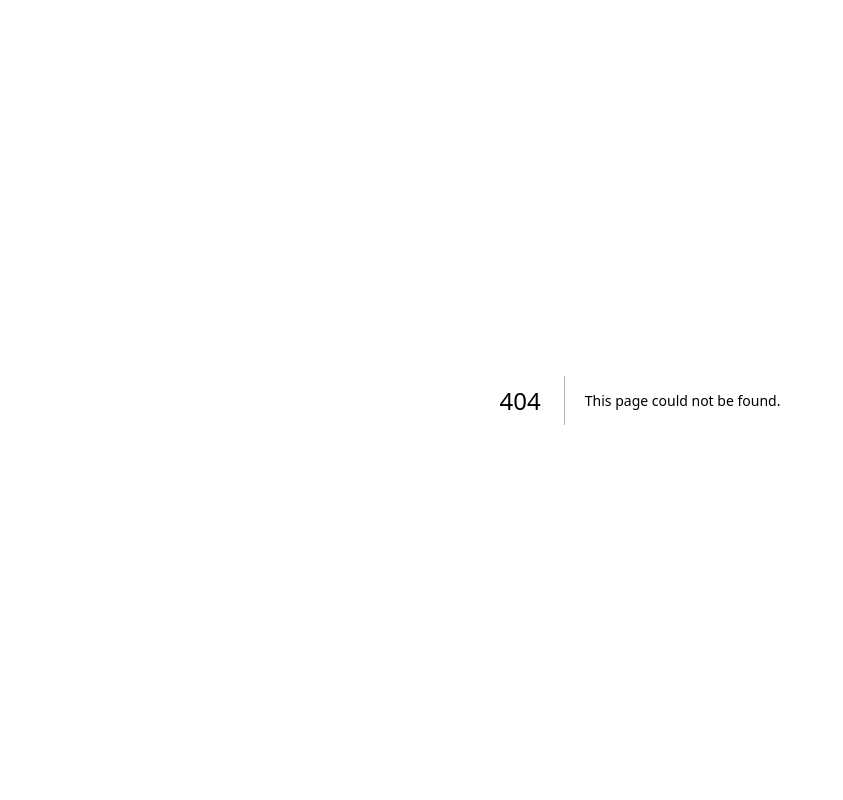
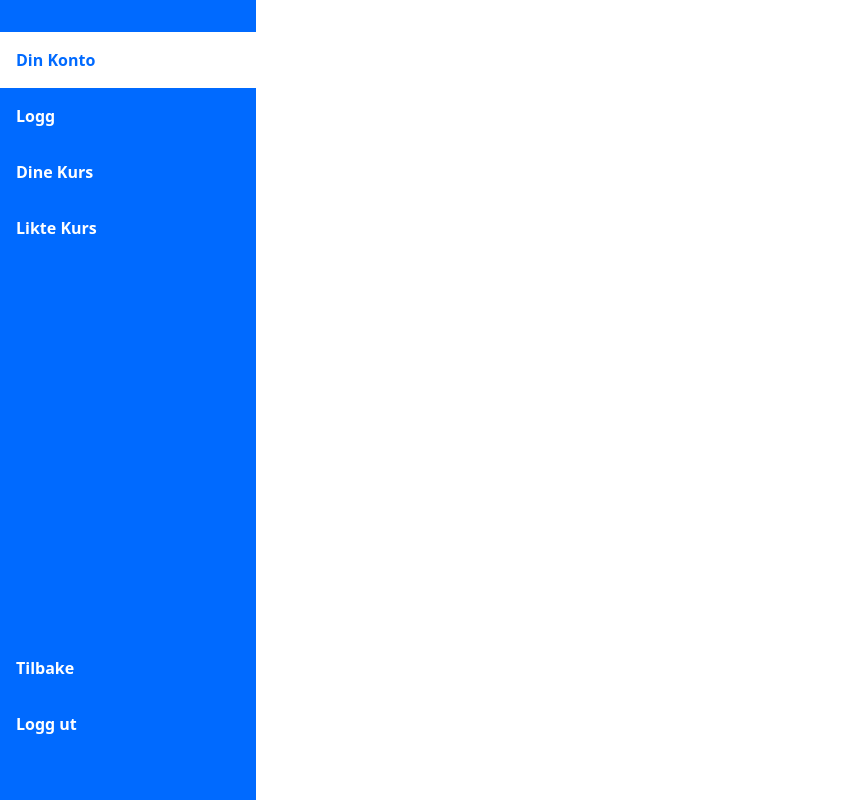
Before and after one commit to Elvinos33/skillshare2, a Next.js app: page /backpage/konto in a window 1280 px wide. Before the commit this address had no page. Shown: the whole page, without its empty margins (0-843 px from the left). Built offline with nearby package versions, Linux system fonts and the light colour scheme.

Commit message:
Backpage

```diff
--- a/src/components/header.tsx
+++ b/src/components/header.tsx
@@ -9,8 +9,8 @@ export default function Header() {
             </div>
             <div className="w-1/2 flex justify-end mr-4">
                 <input type="text" className="text-black rounded p-3 flex outline-none items-center border border-primary bg-background" placeholder="Søk..." />
-                <Link href="/LoggInn" className=" ml-8 py-2 w-[10rem] bg-primary rounded flex justify-center text-background font-semibold items-center hover:border hover:border-primary hover:bg-background hover:text-primary">Logg inn</Link>
-                <button className="ml-8 py-2 w-[10rem] bg-primary rounded flex justify-center text-background font-semibold items-center hover:border hover:border-primary hover:bg-background hover:text-primary">Filter</button>
+                <Link href="/LoggInn" className=" ml-8 py-2 w-[10rem] bg-primary rounded flex justify-center text-background font-semibold items-center border border-primary hover:border hover:border-primary hover:bg-background hover:text-primary">Logg inn</Link>
+                <button className="ml-8 py-2 w-[10rem] bg-primary rounded flex justify-center text-background font-semibold items-center border border-primary hover:border hover:border-primary hover:bg-background hover:text-primary">Filter</button>
             </div>
         </main>
     )
--- a/src/lib/firebaseConfig.ts
+++ b/src/lib/firebaseConfig.ts
@@ -23,7 +23,6 @@ const firebaseConfig = {
 
   appId: "1:342839274752:web:90a352a77e60848e7317e5"
 
-
 };
 
   const app = initializeApp(firebaseConfig);
--- /dev/null
+++ b/src/pages/backpage/dinekurs.tsx
@@ -0,0 +1,20 @@
+import Link from "next/link"
+
+export default function DineKurs() {
+    return (
+        <>
+            <main className="w-screen h-screen bg-background flex">
+                <div className="w-1/5 bg-primary pt-8">
+                    <Link href="/backpage/konto" className="w-full flex flex-start py-4 pl-4 hover:bg-background font-semibold text-background hover:text-primary">Din Konto</Link>
+                    <Link href="/backpage/logg" className="w-full flex flex-start py-4 pl-4 hover:bg-background font-semibold text-background hover:text-primary">Logg</Link>
+                    <button className="w-full flex flex-start py-4 pl-4 bg-background font-semibold text-primary">Dine Kurs</button>
+                    <Link href="/backpage/liktekurs" className="w-full flex flex-start py-4 pl-4 hover:bg-background font-semibold text-background hover:text-primary">Logg</Link>
+                    <div className="h-[24rem]"></div>
+                    <button className="w-full flex flex-start py-4 pl-4 hover:bg-background font-semibold text-background hover:text-primary">Tilbake</button>
+                    <button className="w-full flex flex-start py-4 pl-4 hover:bg-background font-semibold text-background hover:text-primary">Logg ut</button>
+                </div>
+                <div className="w-4/5"></div>
+            </main>
+        </>
+    )
+}
--- /dev/null
+++ b/src/pages/backpage/konto.tsx
@@ -0,0 +1,20 @@
+import Link from "next/link"
+
+export default function Konto() {
+    return (
+        <>
+            <main className="w-screen h-screen bg-background flex">
+                <div className="w-1/5 bg-primary pt-8">
+                    <button className="w-full flex flex-start py-4 pl-4 bg-background font-semibold text-primary">Din Konto</button>
+                    <Link href="/backpage/logg" className="w-full flex flex-start py-4 pl-4 hover:bg-background font-semibold text-background hover:text-primary">Logg</Link>
+                    <Link href="/backpage/dinekurs" className="w-full flex flex-start py-4 pl-4 hover:bg-background font-semibold text-background hover:text-primary">Dine Kurs</Link>
+                    <Link href="/backpage/liktekurs" className="w-full flex flex-start py-4 pl-4 hover:bg-background font-semibold text-background hover:text-primary">Likte Kurs</Link>
+                    <div className="h-[24rem]"></div>
+                    <Link href="/" className="w-full flex flex-start py-4 pl-4 hover:bg-background font-semibold text-background hover:text-primary">Tilbake</Link>
+                    <button className="w-full flex flex-start py-4 pl-4 hover:bg-background font-semibold text-background hover:text-primary"><Link href="/">Logg ut</Link></button>
+                </div>
+                <div className="w-4/5"></div>
+            </main>
+        </>
+    )
+}
--- /dev/null
+++ b/src/pages/backpage/liktekurs.tsx
@@ -0,0 +1,20 @@
+import Link from "next/link"
+
+export default function LikteKurs() {
+    return (
+        <>
+            <main className="w-screen h-screen bg-background flex">
+                <div className="w-1/5 bg-primary pt-8">
+                    <Link href="/backpage/konto" className="w-full flex flex-start py-4 pl-4 hover:bg-background font-semibold text-background hover:text-primary">Din Konto</Link>
+                    <Link href="/backpage/logg" className="w-full flex flex-start py-4 pl-4 hover:bg-background font-semibold text-background hover:text-primary">Logg</Link>
+                    <Link href="/backpage/dinekurs" className="w-full flex flex-start py-4 pl-4 hover:bg-background font-semibold text-background hover:text-primary">Dine Kurs</Link>
+                    <button className="w-full flex flex-start py-4 pl-4 bg-background font-semibold text-primary">Likte Kurs</button>
+                    <div className="h-[24rem]"></div>
+                    <Link href="/" className="w-full flex flex-start py-4 pl-4 hover:bg-background font-semibold text-background hover:text-primary">Tilbake</Link>
+                    <button className="w-full flex flex-start py-4 pl-4 hover:bg-background font-semibold text-background hover:text-primary"><Link href="/">Logg ut</Link></button>
+                </div>
+                <div className="w-4/5"></div>
+            </main>
+        </>
+    )
+}
--- /dev/null
+++ b/src/pages/backpage/logg.tsx
@@ -0,0 +1,20 @@
+import Link from "next/link"
+
+export default function Logg() {
+    return (
+        <>
+            <main className="w-screen h-screen bg-background flex">
+                <div className="w-1/5 bg-primary pt-8">
+                    <Link href="/backpage/konto" className="w-full flex flex-start py-4 pl-4 hover:bg-background font-semibold text-background hover:text-primary">Din Konto</Link>
+                    <button className="w-full flex flex-start py-4 pl-4 bg-background font-semibold text-primary">Logg</button>
+                    <Link href="/backpage/dinekurs" className="w-full flex flex-start py-4 pl-4 hover:bg-background font-semibold text-background hover:text-primary">Dine Kurs</Link>
+                    <Link href="/backpage/liktekurs" className="w-full flex flex-start py-4 pl-4 hover:bg-background font-semibold text-background hover:text-primary">Likte Kurs</Link>
+                    <div className="h-[24rem]"></div>
+                    <button className="w-full flex flex-start py-4 pl-4 hover:bg-background font-semibold text-background hover:text-primary">Tilbake</button>
+                    <button className="w-full flex flex-start py-4 pl-4 hover:bg-background font-semibold text-background hover:text-primary">Logg ut</button>
+                </div>
+                <div className="w-4/5"></div>
+            </main>
+        </>
+    )
+}
```
